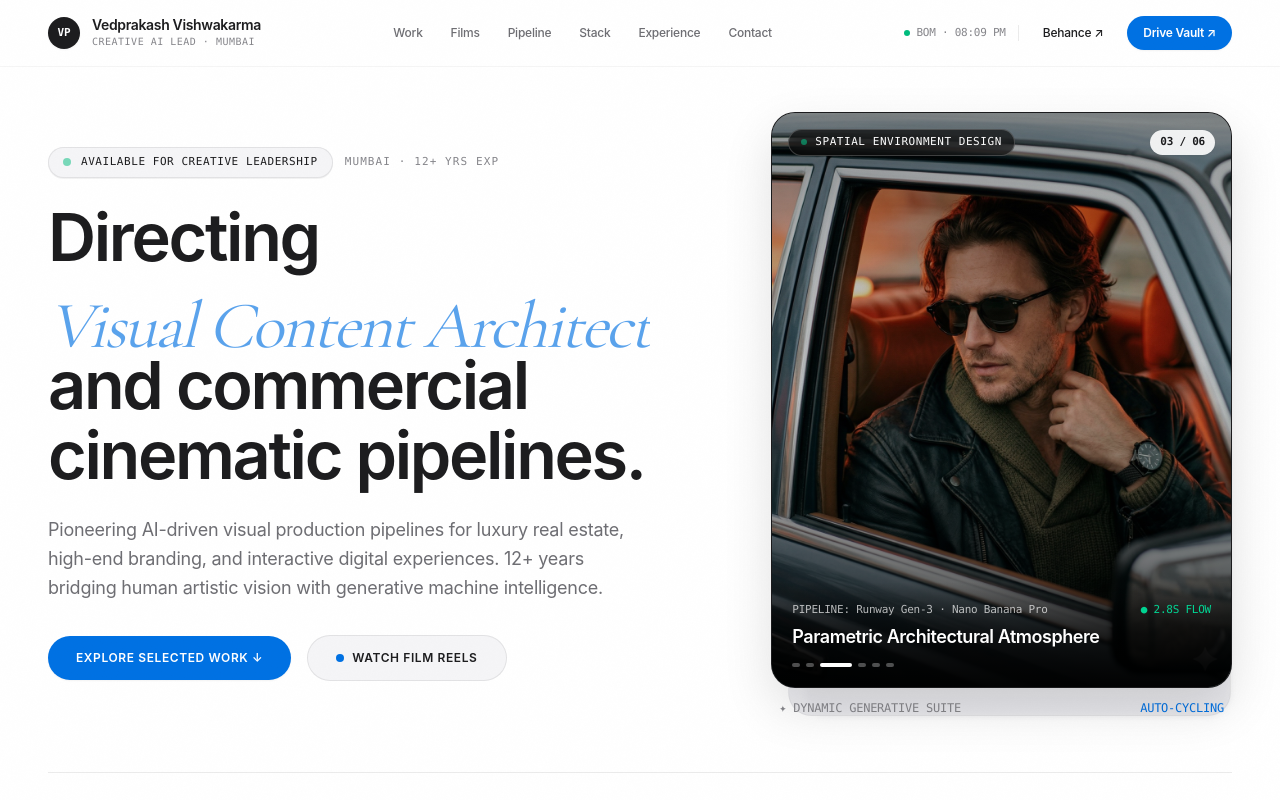
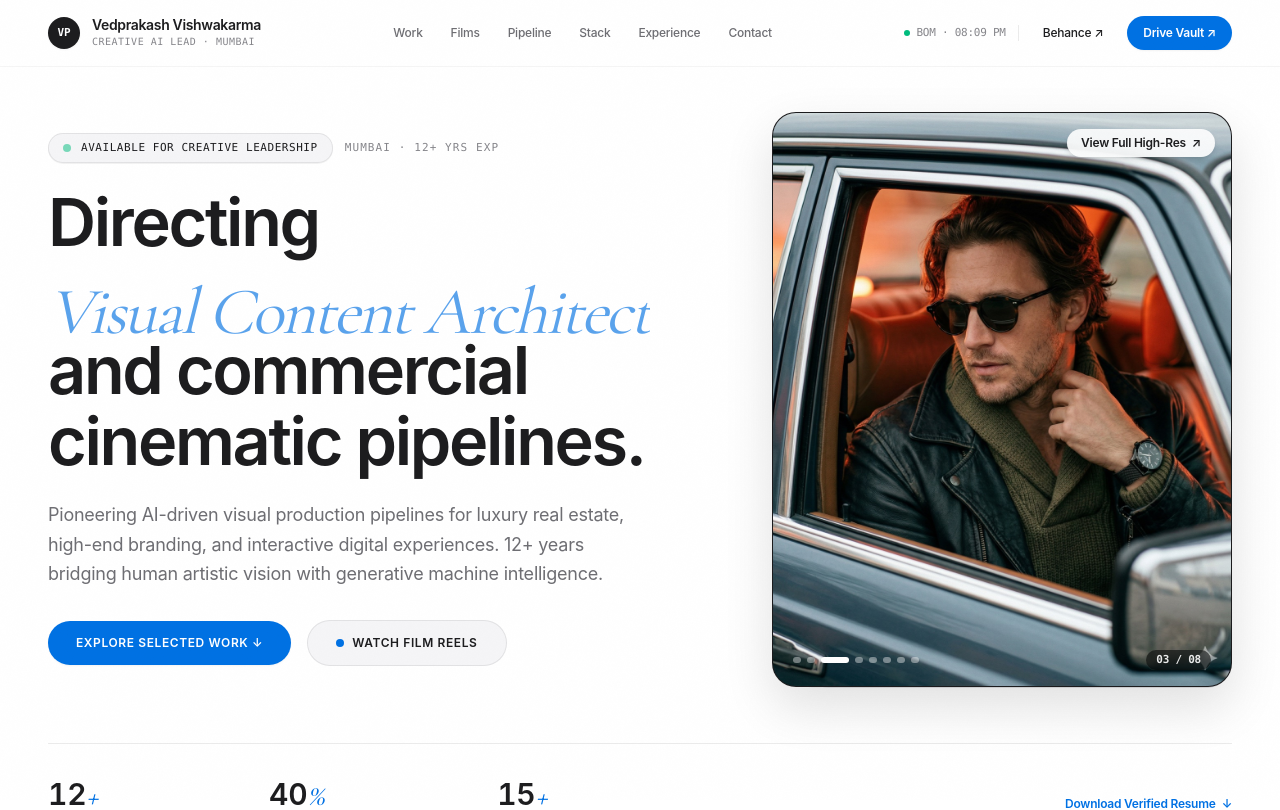
Before and after one commit to vedv0987-cloud/vedprakash-portfolio, a Next.js app: page / in a window 1280 px wide. Shown: the top 810 px of the page. Built offline with nearby package versions, Linux system fonts and the light colour scheme.

Commit message:
fix: remove clutter text from hero image card and open full high-res image in new tab on click

```diff
--- a/src/components/ui/HeroImageStack.tsx
+++ b/src/components/ui/HeroImageStack.tsx
@@ -8,8 +8,6 @@ export interface DynamicShowcaseItem {
   id: string;
   image: string;
   title: string;
-  category: string;
-  tools: string;
 }
 
 const showcaseItems: DynamicShowcaseItem[] = [
@@ -17,43 +15,41 @@ const showcaseItems: DynamicShowcaseItem[] = [
     id: '1',
     image: '/images/hero-stack/freepik__-prompt-scene-arnold-son-perpetual-moon-year-of-th__12267.jpg',
     title: 'Haute Horlogerie Celestial Tourbillon',
-    category: '3D CGI & Raytracing',
-    tools: '3ds Max · Leonardo AI',
   },
   {
     id: '2',
     image: '/images/hero-stack/freepik__-prompt-scene-extreme-macro-closeup-of-a-luxury-me__70212.jpg',
     title: 'Precision Chronograph Macro Detailing',
-    category: 'Commercial Luxury Product',
-    tools: 'Midjourney v6 · Photoshop',
   },
   {
     id: '3',
     image: '/images/hero-stack/Gemini_Generated_Image_gd2677gd2677gd26.jpg',
     title: 'Parametric Architectural Atmosphere',
-    category: 'Spatial Environment Design',
-    tools: 'Runway Gen-3 · Nano Banana Pro',
   },
   {
     id: '4',
     image: '/images/hero-stack/freepik__-prompt-scene-closeup-lifestyle-editorial-portrait__26637.jpg',
     title: 'Cinematic High-Fashion Editorial',
-    category: 'Character Consistency',
-    tools: 'Higgsfield Cinema · Lightroom',
   },
   {
     id: '5',
     image: '/images/hero-stack/freepik__-prompt-scene-a-lange-shne-zeitwerk-striking-time-__70213.jpg',
     title: 'Mechanical Horology Timepiece',
-    category: 'Photorealistic Caustics',
-    tools: 'DaVinci Resolve · Midjourney',
   },
   {
     id: '6',
     image: '/images/hero-stack/Gemini_Generated_Image_qmjuheqmjuheqmju.jpg',
     title: 'Volumetric Twilight Penthouse',
-    category: 'Luxury Real Estate CGI',
-    tools: 'ElevenLabs · Runway · Photoshop',
+  },
+  {
+    id: '7',
+    image: '/images/hero-stack/freepik__-prompt-scene-affluent-european-man-in-his-mid50s-__47255.jpg',
+    title: 'Luxury Editorial Portraiture',
+  },
+  {
+    id: '8',
+    image: '/images/hero-stack/Gemini_Generated_Image_vasj6wvasj6wvasj.jpg',
+    title: 'Spatial CGI Rendering',
   },
 ];
 
@@ -70,27 +66,35 @@ export default function HeroImageStack() {
   }, [isPaused]);
 
   const currentItem = showcaseItems[currentIndex];
-  const nextItem = showcaseItems[(currentIndex + 1) % showcaseItems.length];
+
+  const handleOpenHighRes = (e: React.MouseEvent) => {
+    e.stopPropagation();
+    window.open(currentItem.image, '_blank', 'noopener,noreferrer');
+  };
 
   return (
     <div
       onMouseEnter={() => setIsPaused(true)}
       onMouseLeave={() => setIsPaused(false)}
-      className="relative w-full max-w-[480px] mx-auto lg:mx-0 flex flex-col items-center select-none"
+      className="relative w-full max-w-[460px] mx-auto lg:mx-0 flex flex-col items-center select-none"
     >
-      {/* ── Background Card Depth Layer (Preview of Next) ── */}
-      <div className="absolute inset-0 translate-y-3 translate-x-2 scale-[0.96] rounded-3xl bg-[#e5e5ea] border border-black/[0.06] -z-10 opacity-70 blur-[0.5px]" />
-      <div className="absolute inset-0 translate-y-6 translate-x-4 scale-[0.92] rounded-3xl bg-[#d2d2d7] border border-black/[0.04] -z-20 opacity-40 blur-xs" />
+      {/* ── Background Card Depth Layers ── */}
+      <div className="absolute inset-0 translate-y-3 translate-x-2 scale-[0.96] rounded-3xl bg-[#e5e5ea] border border-black/[0.06] -z-10 opacity-70" />
+      <div className="absolute inset-0 translate-y-6 translate-x-4 scale-[0.92] rounded-3xl bg-[#d2d2d7] border border-black/[0.04] -z-20 opacity-40" />
 
-      {/* ── Main Active Card Container ── */}
-      <div className="relative w-full aspect-[4/5] rounded-3xl overflow-hidden bg-[#1d1d1f] border border-black/[0.08] shadow-[0_20px_50px_rgba(0,0,0,0.12)] group">
+      {/* ── Main Active Card (Click to open full high-res in new tab) ── */}
+      <div
+        onClick={handleOpenHighRes}
+        className="group relative w-full aspect-[4/5] rounded-3xl overflow-hidden bg-[#1d1d1f] border border-black/[0.08] shadow-[0_20px_50px_rgba(0,0,0,0.12)] cursor-pointer hover:shadow-[0_25px_60px_rgba(0,0,0,0.2)] transition-shadow duration-300"
+        title="Click to open full high-resolution image in new tab"
+      >
         <AnimatePresence mode="wait">
           <motion.div
             key={currentItem.id}
             initial={{ opacity: 0, scale: 1.04 }}
             animate={{ opacity: 1, scale: 1 }}
             exit={{ opacity: 0, scale: 0.98 }}
-            transition={{ duration: 0.6, ease: [0.16, 1, 0.3, 1] as const }}
+            transition={{ duration: 0.5, ease: [0.16, 1, 0.3, 1] as const }}
             className="absolute inset-0 w-full h-full"
           >
             <Image
@@ -101,66 +105,54 @@ export default function HeroImageStack() {
               sizes="(max-width: 1024px) 100vw, 500px"
               priority
             />
-
-            {/* Gradient Overlays */}
-            <div className="absolute inset-0 bg-gradient-to-t from-black/80 via-black/20 to-transparent" />
-            <div className="absolute inset-0 bg-gradient-to-b from-black/40 via-transparent to-transparent" />
           </motion.div>
         </AnimatePresence>
 
-        {/* Top Badges */}
-        <div className="absolute top-4 left-4 right-4 flex items-center justify-between z-10">
-          <span className="inline-flex items-center gap-2 px-3 py-1 rounded-full bg-black/60 backdrop-blur-md text-white text-[11px] font-mono uppercase tracking-wider border border-white/20">
-            <span className="w-1.5 h-1.5 rounded-full bg-emerald-400 animate-pulse" />
-            <span>{currentItem.category}</span>
+        {/* Top Right High-Res Action Pill */}
+        <div className="absolute top-4 right-4 z-20">
+          <span className="inline-flex items-center gap-1.5 px-3.5 py-1.5 rounded-full bg-white/90 hover:bg-white text-[#1d1d1f] text-xs font-semibold backdrop-blur-md shadow-md group-hover:scale-105 transition-all">
+            <span>View Full High-Res</span>
+            <span>↗</span>
           </span>
+        </div>
 
-          <span className="px-2.5 py-1 rounded-full bg-white/90 backdrop-blur-md text-[#1d1d1f] text-[11px] font-mono font-bold shadow-xs">
+        {/* Bottom Slide Indicators */}
+        <div className="absolute bottom-4 left-5 right-5 z-20 flex items-center justify-between pointer-events-none">
+          <div className="flex items-center gap-1.5 pointer-events-auto">
+            {showcaseItems.map((_, i) => (
+              <button
+                key={i}
+                onClick={(e) => {
+                  e.stopPropagation();
+                  setCurrentIndex(i);
+                }}
+                className={`h-1.5 rounded-full transition-all duration-300 cursor-pointer ${
+                  currentIndex === i
+                    ? 'w-7 bg-white shadow-xs'
+                    : 'w-2 bg-white/40 hover:bg-white/70'
+                }`}
+                title={`Image ${i + 1}`}
+              />
+            ))}
+          </div>
+
+          <span className="text-[11px] font-mono font-bold text-white/90 bg-black/50 backdrop-blur-md px-2.5 py-0.5 rounded-full">
             0{currentIndex + 1} / 0{showcaseItems.length}
           </span>
         </div>
 
-        {/* Bottom Details Bar */}
-        <div className="absolute bottom-0 left-0 right-0 p-5 z-10 bg-gradient-to-t from-black/90 via-black/60 to-transparent text-white">
-          <div className="flex items-center justify-between mb-1 text-[11px] font-mono text-white/70">
-            <span>PIPELINE: {currentItem.tools}</span>
-            <span className="text-emerald-400">● 2.8S FLOW</span>
-          </div>
-
-          <h3 className="text-lg font-semibold tracking-tight text-white line-clamp-1">
-            {currentItem.title}
-          </h3>
-
-          {/* Progress Indicators */}
-          <div className="mt-3 flex items-center gap-1.5">
-            {showcaseItems.map((_, i) => (
-              <button
-                key={i}
-                onClick={() => setCurrentIndex(i)}
-                className={`h-1 rounded-full transition-all duration-300 cursor-pointer ${
-                  currentIndex === i ? 'w-8 bg-white' : 'w-2 bg-white/30 hover:bg-white/60'
-                }`}
-                title={`Go to slide ${i + 1}`}
-              />
-            ))}
-          </div>
-        </div>
-
-        {/* Interactive Next Arrow Button */}
+        {/* Next Arrow Button */}
         <button
-          onClick={() => setCurrentIndex((prev) => (prev + 1) % showcaseItems.length)}
-          className="absolute right-4 top-1/2 -translate-y-1/2 z-20 w-10 h-10 rounded-full bg-white/80 hover:bg-white text-[#1d1d1f] shadow-lg flex items-center justify-center font-bold text-sm opacity-0 group-hover:opacity-100 transition-all duration-200 hover:scale-110 cursor-pointer"
+          onClick={(e) => {
+            e.stopPropagation();
+            setCurrentIndex((prev) => (prev + 1) % showcaseItems.length);
+          }}
+          className="absolute right-3.5 top-1/2 -translate-y-1/2 z-30 w-10 h-10 rounded-full bg-white/80 hover:bg-white text-[#1d1d1f] shadow-lg flex items-center justify-center font-bold text-sm opacity-0 group-hover:opacity-100 transition-all duration-200 hover:scale-110 cursor-pointer"
           title="Next Image"
         >
           →
         </button>
       </div>
-
-      {/* Caption Below Card */}
-      <div className="mt-3 flex items-center justify-between w-full px-2 text-xs font-mono text-[#86868b]">
-        <span>✦ DYNAMIC GENERATIVE SUITE</span>
-        <span className="text-[#0071e3] font-medium">AUTO-CYCLING</span>
-      </div>
     </div>
   );
 }
```
